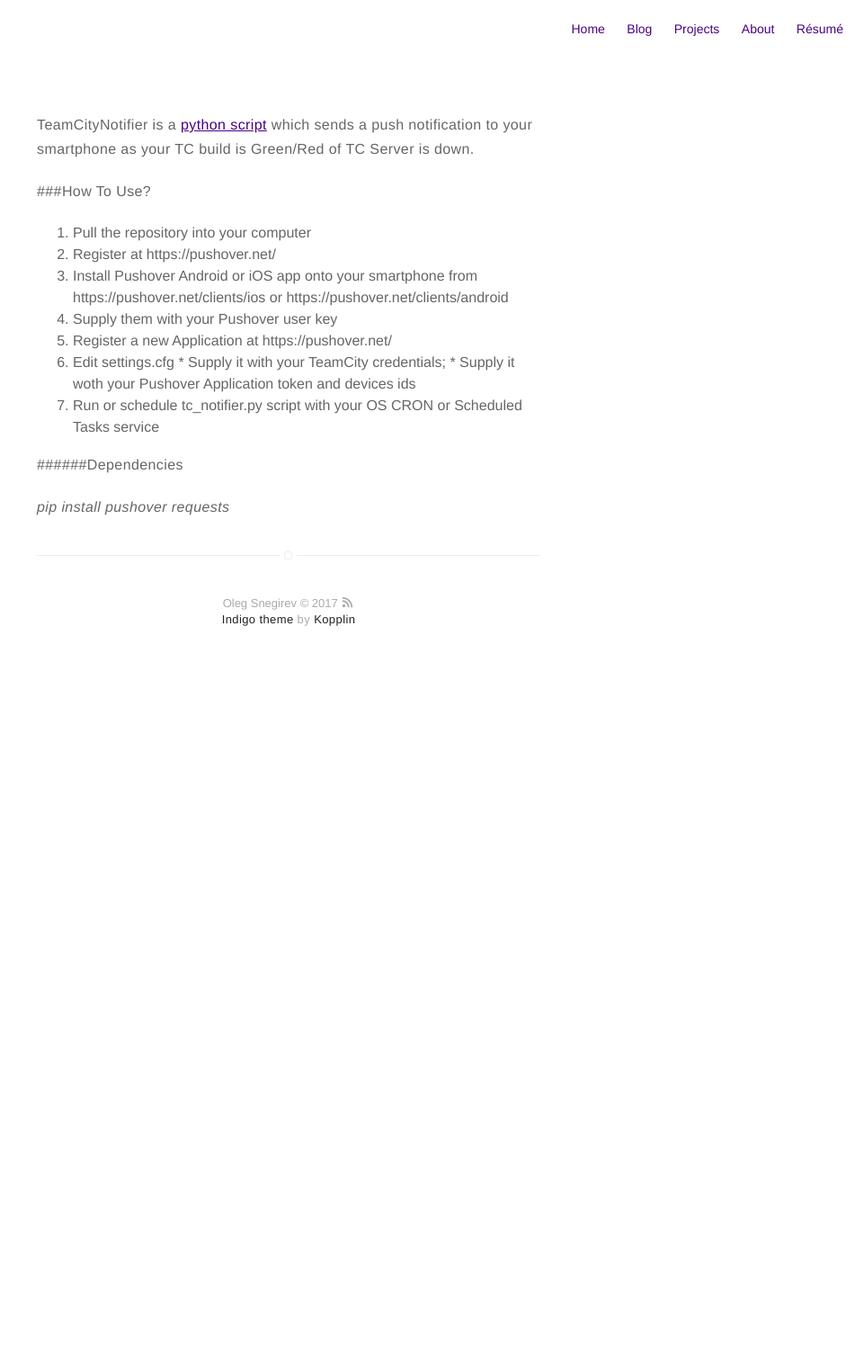
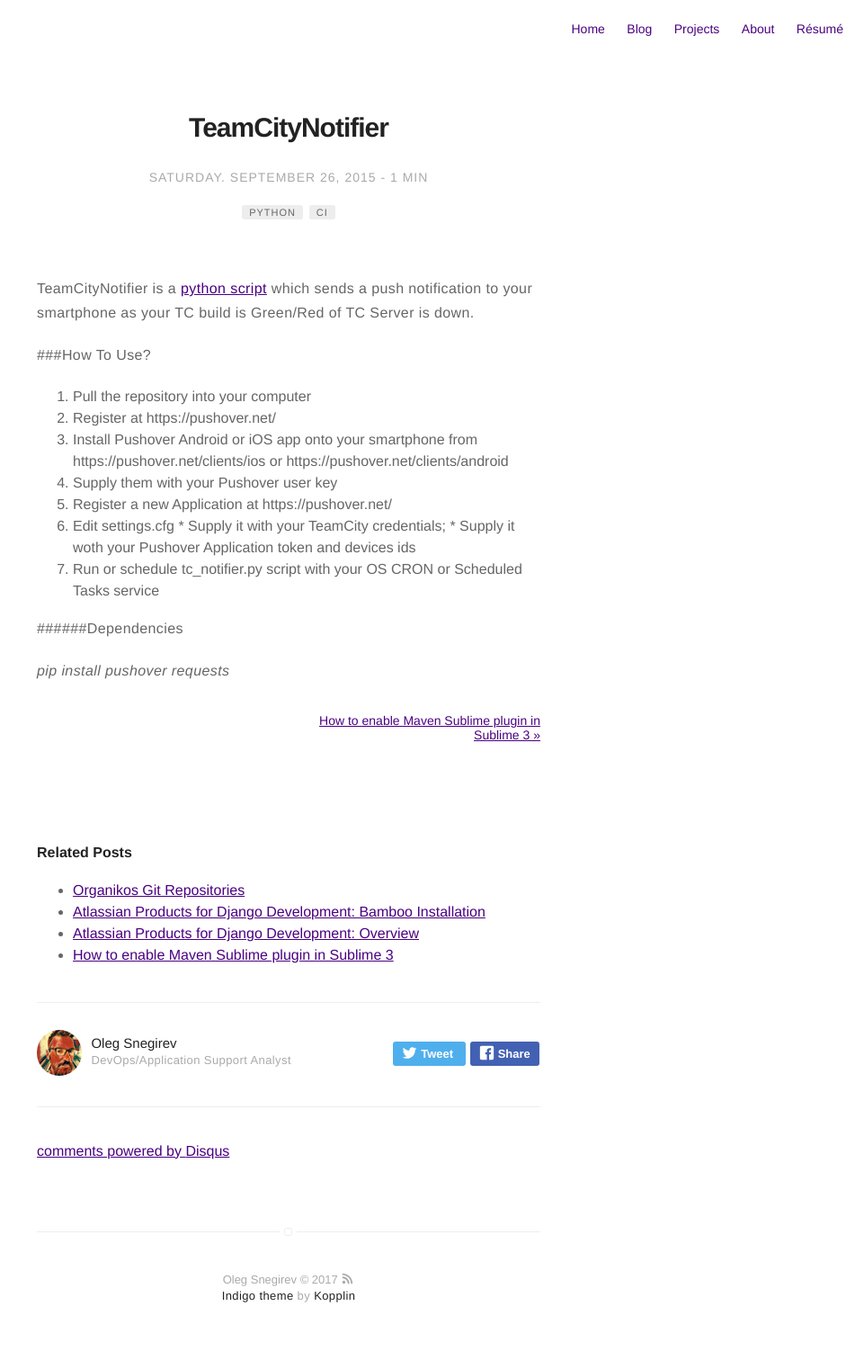
Before and after one commit to lenchevsky/lenchevsky.github.io, a Jekyll site: the page built from _posts/2015-09-25-teamcitynotifier.markdown, in a window 1280 px wide. Shown: the whole page at 90% size, without its empty margins (319-1280 px from the left). Built offline with Jekyll 4.4.1, drawn with Linux system fonts in a browser that asks for light colours; comment, search, counter and statistics services are not loaded; before the commit the page ends 900 px from its top, so only the background shows below that.

Commit message:
edited posts

```diff
--- a/_config.yml
+++ b/_config.yml
@@ -1,6 +1,6 @@
 # main text of home
 name: Oleg Snegirev
-bio: DevOps/Application Support Analyst
+bio: DevOps/Application Support Analyst. Available for New Opportunities in Calgary and Remotely.
 
 # twitter summary info
 description: A blog about technology and stuff related
--- a/_posts/2015-09-25-teamcitynotifier.markdown
+++ b/_posts/2015-09-25-teamcitynotifier.markdown
@@ -1,7 +1,12 @@
 ---
-layout: page
-title: TeamCityNotifier
+layout: post
+title: 'TeamCityNotifier'
 date: 2015-09-25 18:39:32.000000000 -06:00
+category: blog
+author: oleg
+tag:
+- python
+- ci
 ---
 TeamCityNotifier is a [python script](https://github.com/lenchevsky/TeamCityNotifier) which sends a push notification to your smartphone as your TC build is Green/Red of TC Server is down.
 
--- a/_posts/2015-11-16-how-to-make-cx_oracle-library-work-on-mac-os-el-capitan.markdown
+++ b/_posts/2015-11-16-how-to-make-cx_oracle-library-work-on-mac-os-el-capitan.markdown
@@ -1,7 +1,11 @@
 ---
 layout: post
-title: How to make cx_Oracle library work on Mac OS (El Capitan)
+title: 'How to make cx_Oracle library work on Mac OS (El Capitan)'
 date: 2015-11-16 19:26:40.000000000 -07:00
+category: blog
+author: oleg
+tag:
+- oracle
 ---
 Also useful if you just would like to use basic *sqlplus* tool on your mac:
 
--- a/_posts/2015-12-05-how-to-install-integrate-and-use-atlassian-bamboo-for-django-development.markdown
+++ b/_posts/2015-12-05-how-to-install-integrate-and-use-atlassian-bamboo-for-django-development.markdown
@@ -2,6 +2,12 @@
 layout: post
 title: 'Atlassian Products for Django Development: Overview'
 date: 2015-12-05 20:36:48.000000000 -07:00
+category: blog
+author: oleg
+tag:
+- django
+- ci
+- atlassian
 ---
 Hello boys and girls!
 ![Atlassian+Django=Love](/content/images/2015/12/combine_images-1.jpg)
```
Also changed, not shown: _posts/2015-10-05-how-to-enable-maven-sublime-plugin-in-sublime-3-2.markdown (+7 -2 lines), _posts/2015-12-13-organikos-git-repositories.markdown (+7 -2 lines).
